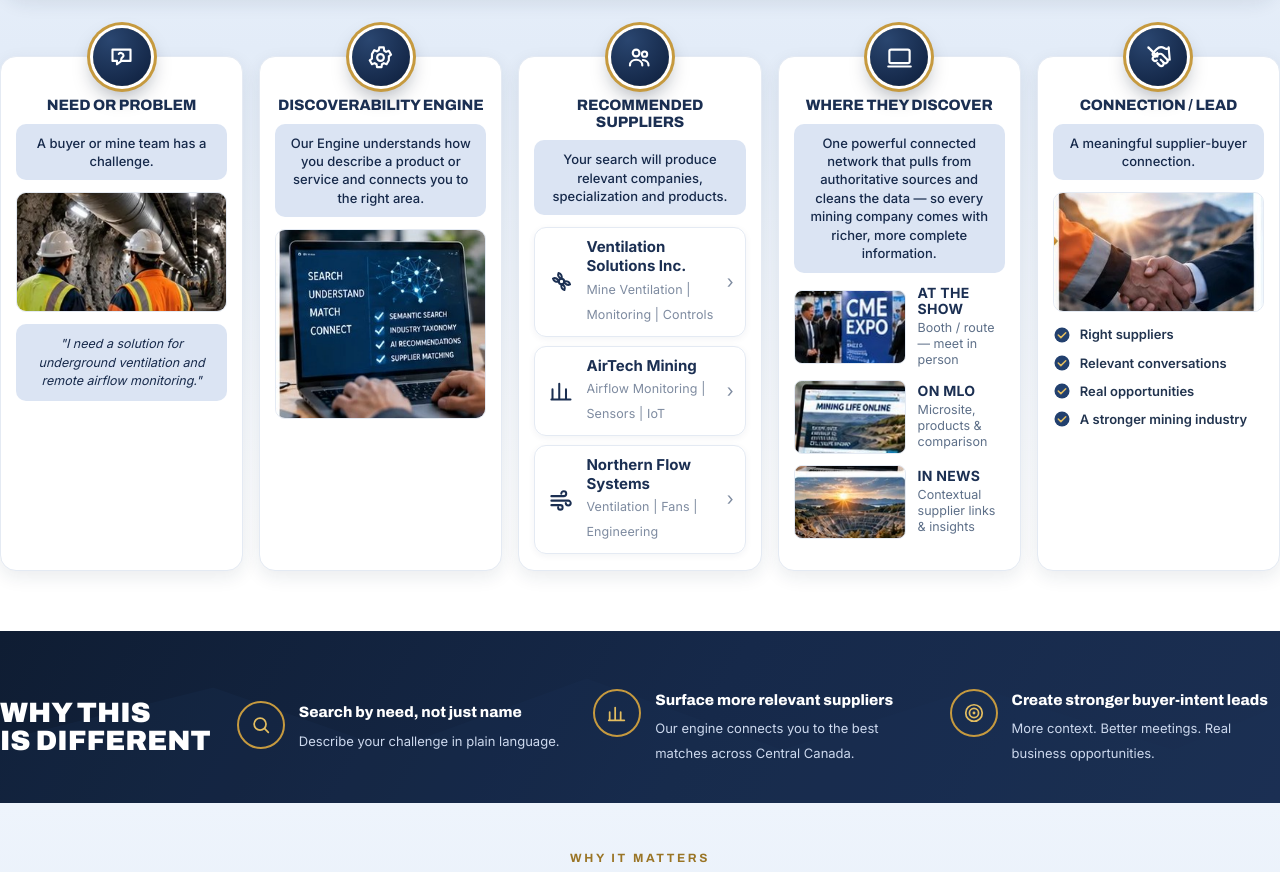
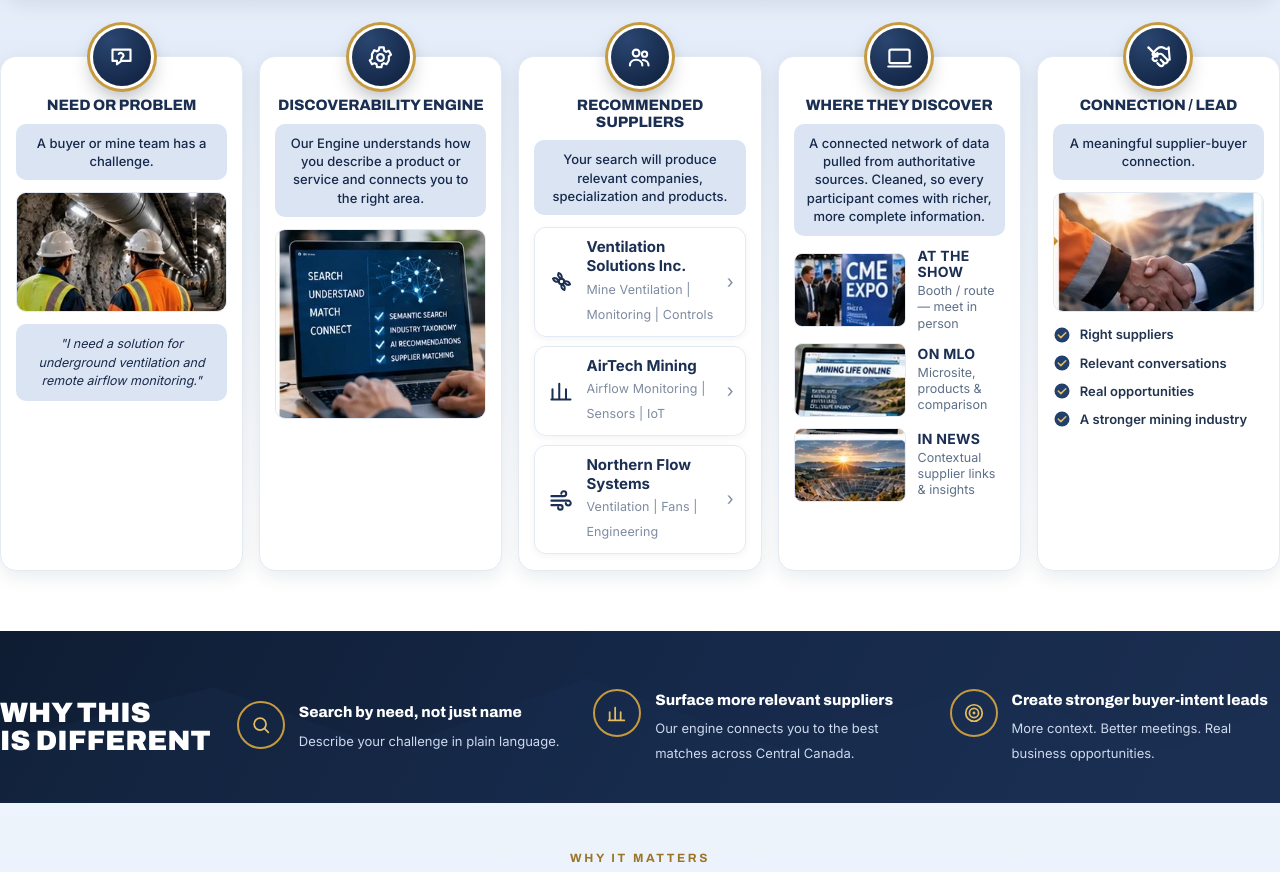
Before and after one commit to RoryClearSky/mining-life-online-, a plain HTML site: page index.html in a window 1280 px wide. Shown: the part 2446-3318 px from the top of the page. Drawn offline with Linux system fonts and the light colour scheme.

Commit message:
Final moat-box wording
Co-Authored-By: Claude Opus 4.8 <noreply@anthropic.com>

```diff
--- a/index.html
+++ b/index.html
@@ -426,7 +426,7 @@
     <div class="step">
       <div class="badge sm"><svg viewBox="0 0 24 24"><rect class="ic" x="3" y="5" width="18" height="12" rx="1.5"/><path class="ic" d="M2 20h20"/></svg></div>
       <h4>Where They Discover</h4>
-      <p class="desc">One powerful connected network that pulls from authoritative sources and cleans the data — so every mining company comes with richer, more complete information.</p>
+      <p class="desc">A connected network of data pulled from authoritative sources. Cleaned, so every participant comes with richer, more complete information.</p>
       <div class="disc">
         <div class="d"><span class="dthumb"><img src="images/d_show.jpg" alt="CME expo floor"></span><div class="dtxt"><b>At the Show</b><small>Booth / route &mdash; meet in person</small></div></div>
         <div class="d"><span class="dthumb"><img src="images/d_mlo.jpg" alt="Mining Life Online"></span><div class="dtxt"><b>On MLO</b><small>Microsite, products &amp; comparison</small></div></div>
```
